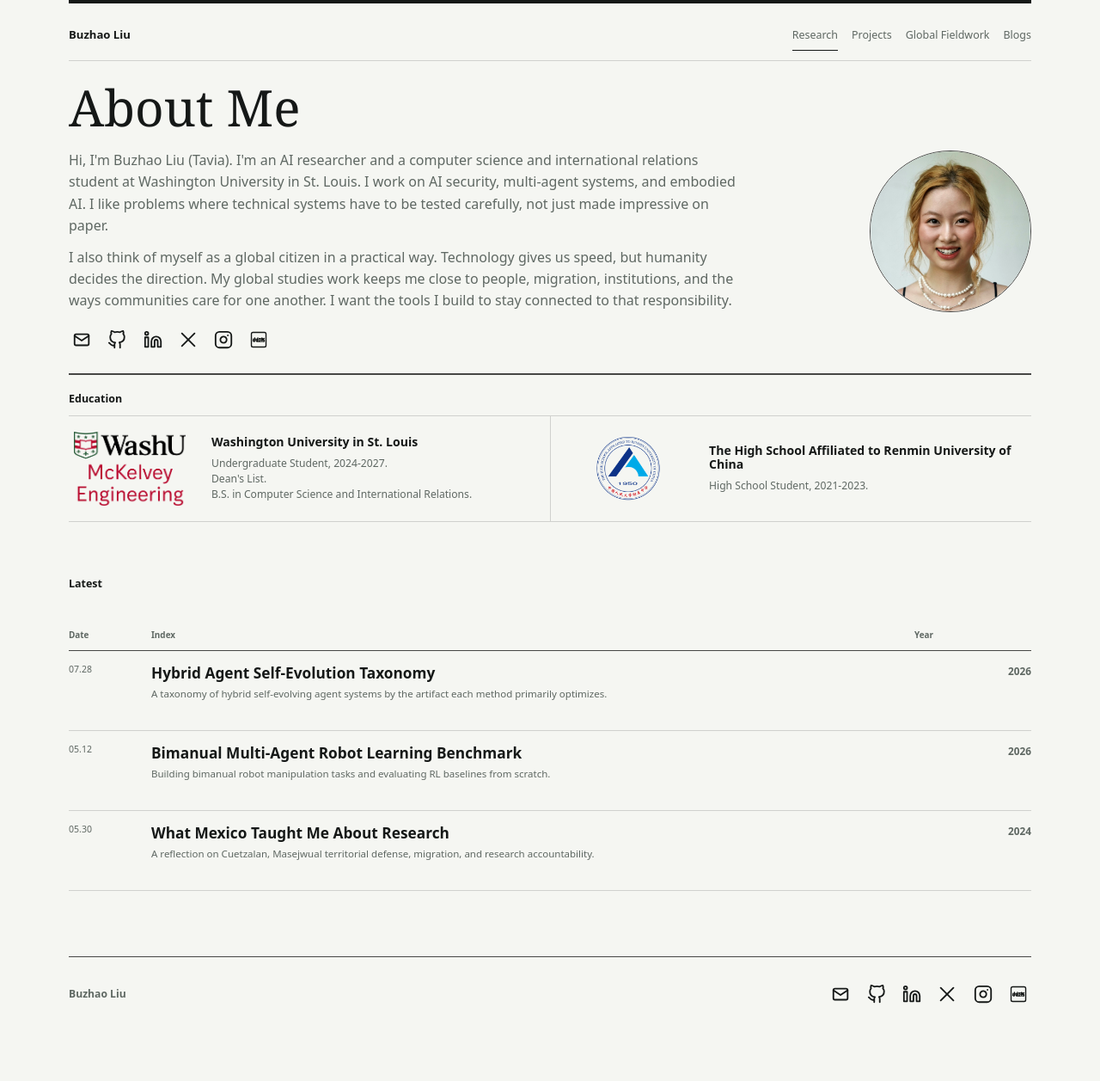
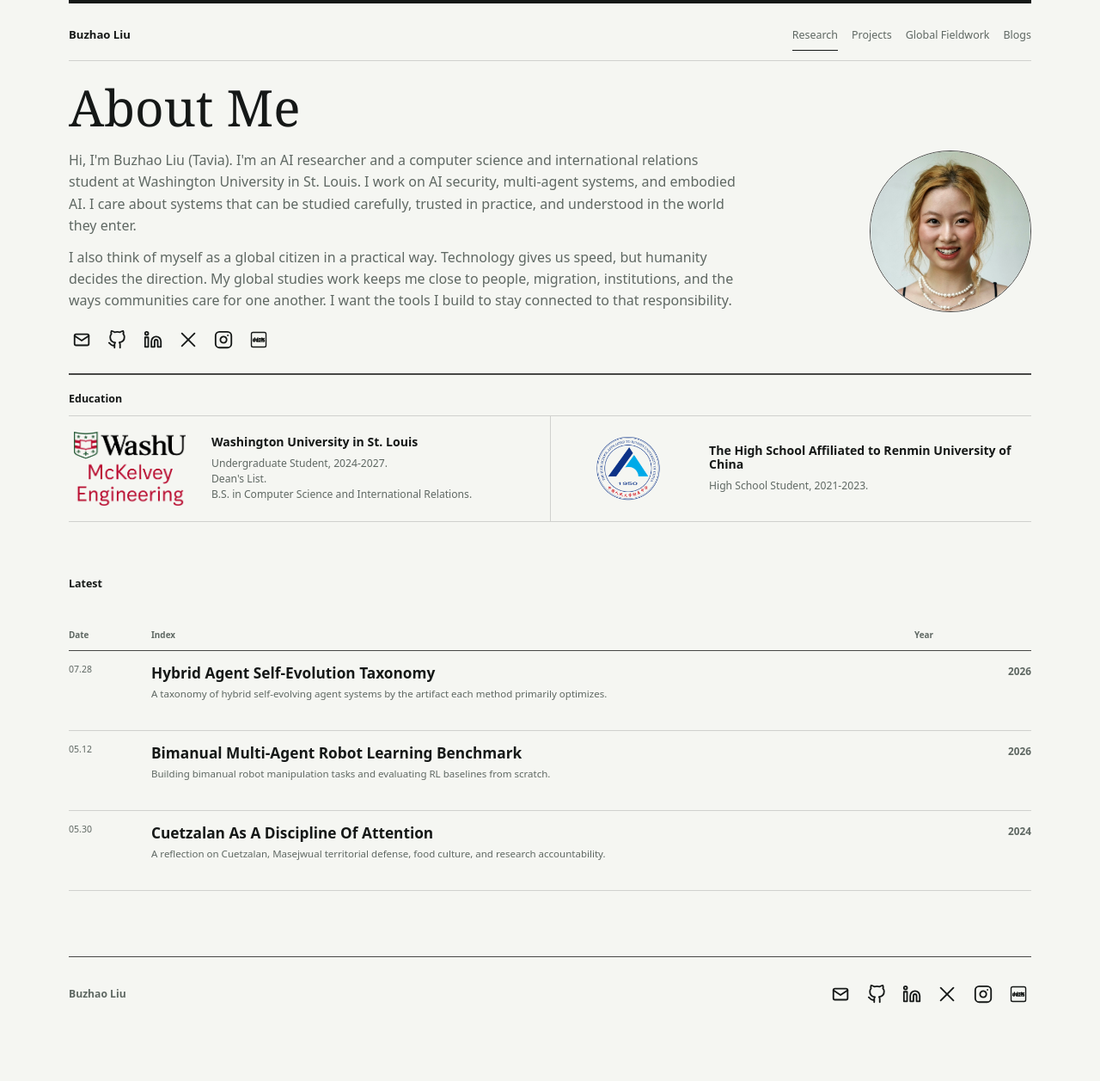
Before and after one commit to tavia-liu/tavia-liu.github.io, a Jekyll site: the page built from index.html, in a window 1280 px wide. Shown: the whole page at 86% size. Built offline with Jekyll 4.4.1, drawn with Linux system fonts in a browser that asks for light colours.

Commit message:
Refine portfolio copy and links

```diff
--- a/_posts/2024-05-30-mexico-field-reflection.md
+++ b/_posts/2024-05-30-mexico-field-reflection.md
@@ -1,22 +1,35 @@
 ---
-title: "What Mexico Taught Me About Research"
+title: "Cuetzalan As A Discipline Of Attention"
 date: 2024-05-30
-description: "A reflection on Cuetzalan, Masejwual territorial defense, migration, and research accountability."
+description: "A reflection on Cuetzalan, Masejwual territorial defense, food culture, and research accountability."
 tags: [fieldwork, mexico, global-studies]
 reading_time: "5 min"
 permalink: /blog/mexico-field-reflection/
 image: /assets/img/fieldwork/mexico-jungle-group.jpg
 ---
 
-This reflection comes from a May 2024 field study in Cuetzalan, Mexico, developed in partnership with Augsburg University.
+I arrived in Mexico thinking about global citizenship as a moral vocabulary. I left understanding it more as a discipline of attention. It is easy to say that the world is connected. It is harder to sit with the concrete form of that connection when it appears as a family divided by immigration policy, a river threatened by a dam, or a community meeting where people decide how to defend their territory.
+
+<figure class="reflection-photo reflection-photo--wide">
+  <img src="{{ '/assets/img/fieldwork/mexico-jungle-group.jpg' | relative_url }}" alt="Field study group in Cuetzalan">
+</figure>
+
+Our conversations made abstraction difficult. Migrants did not speak about the United States as an idea. They spoke about distance from family and the cost of waiting. Social movement leaders spoke about policy through the daily pressure it places on people who cross borders or live with someone absent because of them.
+
+The Masejwual communities we learned from did not treat sovereignty as an academic keyword. They described the work of defending territory and water against mining projects and hydroelectric dams. What stayed with me was how ordinary the work looked from the outside. Cooperative organization. Local government. Hospitality offered with care. A language kept alive through use.
 
 <section class="reflection-photo-grid" aria-label="Cuetzalan field notes in photos">
-  <figure class="reflection-photo reflection-photo--wide">
-    <img src="{{ '/assets/img/fieldwork/mexico-jungle-group.jpg' | relative_url }}" alt="Field study group in Cuetzalan">
-  </figure>
   <figure class="reflection-photo">
     <img src="{{ '/assets/img/fieldwork/mexico-pajti-mural.jpg' | relative_url }}" alt="PAJTI mural in Cuetzalan">
   </figure>
+  <figure class="reflection-photo">
+    <img src="{{ '/assets/img/fieldwork/mexico-plaza-protest.jpg' | relative_url }}" alt="Public signs in a Cuetzalan plaza">
+  </figure>
+</section>
+
+Food made that lesson easier to understand. A meal was not only something served after the serious conversation ended. It was part of the conversation. We learned how outside judgment can misread a culture quickly. Some people see children drinking coffee and call the practice uncultured. The more careful story is that families often use decaf coffee, and the drink belongs to a local food world with its own knowledge. At PAJTI, even handmade local oil carried that same lesson. Culture was not decoration. It was technique, memory, and care made practical.
+
+<section class="reflection-photo-grid" aria-label="Cuetzalan food culture photos">
   <figure class="reflection-photo">
     <img src="{{ '/assets/img/fieldwork/mexico-stew-meal.jpg' | relative_url }}" alt="Local meal served in Cuetzalan">
   </figure>
@@ -25,12 +38,4 @@
   </figure>
 </section>
 
-I arrived in Mexico thinking about global citizenship as a moral vocabulary. I left understanding it more as a discipline of attention. It is easy to say that the world is connected. It is harder to sit with the concrete form of that connection when it appears as a family divided by immigration policy, a river threatened by a dam, or a community meeting where people decide how to defend their territory.
-
-Our conversations made abstraction difficult. Migrants did not speak about the United States as an idea. They spoke about distance from family and the cost of waiting. Social movement leaders spoke about policy through the daily pressure it places on people who cross borders or live with someone absent because of them.
-
-The Masejwual communities we learned from did not treat sovereignty as an academic keyword. They described the work of defending territory and water against mining projects and hydroelectric dams. What stayed with me was how ordinary the work looked from the outside. Cooperative organization. Local government. Hospitality offered with care. A language kept alive through use.
-
-Food made that lesson easier to understand. A meal was not only something served after the serious conversation ended. It was part of the conversation. We learned how outside judgment can misread a culture quickly. Some people see children drinking coffee and call the practice uncultured. The more careful story is that families often use decaf coffee, and the drink belongs to a local food world with its own knowledge. At PAJTI, even handmade local oil carried that same lesson. Culture was not decoration. It was technique, memory, and care made practical.
-
 Those practices changed how I understand research. Good research is not extraction with better language. It requires humility about what one does not know and accountability to the people whose lives become data. As a computer scientist, I carry this back into technical work because systems increasingly decide who is searched, whose language is legible, and whose record can be found. My global studies training keeps me close to that responsibility.
--- a/index.html
+++ b/index.html
@@ -8,7 +8,7 @@
     <div>
       <h1>About Me</h1>
       <div class="hero-copy">
-        <p>Hi, I'm Buzhao Liu (Tavia). I'm an AI researcher and a computer science and international relations student at Washington University in St. Louis. I work on AI security, multi-agent systems, and embodied AI. I like problems where technical systems have to be tested carefully, not just made impressive on paper.</p>
+        <p>Hi, I'm Buzhao Liu (Tavia). I'm an AI researcher and a computer science and international relations student at Washington University in St. Louis. I work on AI security, multi-agent systems, and embodied AI. I care about systems that can be studied carefully, trusted in practice, and understood in the world they enter.</p>
         <p>I also think of myself as a global citizen in a practical way. Technology gives us speed, but humanity decides the direction. My global studies work keeps me close to people, migration, institutions, and the ways communities care for one another. I want the tools I build to stay connected to that responsibility.</p>
       </div>
     </div>
--- a/projects/index.html
+++ b/projects/index.html
@@ -28,9 +28,9 @@
     <div>
       <h2>National Archives Immigrant Database Platform</h2>
       <div class="paper-meta">
-        <p><a href="https://ada.artsci.wustl.edu/miles/">Website</a> / <a href="https://github.com/tavia-liu/immigrant-database-platform">Code</a></p>
+        <p><a href="https://github.com/tavia-liu/immigrant-database-platform">Code</a></p>
       </div>
-      <p>I built a public research platform for historical immigrant records from the National Archives. The system turns messy spreadsheets into searchable records so researchers can find passenger histories without redoing spreadsheet cleanup.</p>
+      <p>A research platform for the 1904 to 1940 Chinese immigration records from Lists of Chinese Passengers Arriving at San Francisco and the Population Roster Archive. It turns passenger lists into searchable records for historical research.</p>
     </div>
   </article>
 
@@ -45,7 +45,7 @@
       <div class="paper-meta">
         <p><a href="https://tavialiu.com/life-in-weeks-wallpaper/">Website</a></p>
       </div>
-      <p>I designed a visual calendar that turns a human life into weeks. The project makes time feel countable without making it cold.</p>
+      <p>A visual calendar that turns a human life into weeks. It invites people to notice time clearly and cherish the life they are living.</p>
     </div>
   </article>
 </section>
--- a/research/index.html
+++ b/research/index.html
@@ -15,6 +15,7 @@
       <div class="paper-meta">
         <p>Buzhao Liu, Xinhang Ma, Yevgeniy Vorobeychik</p>
         <p>Submitted to AAAI 2027</p>
+        <p>Paper / Code</p>
       </div>
       <p>We propose CAD, a defense that detects malicious instructions in text seen by LLM agents. CAD reads each sentence with the user query and surrounding context, then uses adversarial training to stay reliable under indirect prompt injection attacks.</p>
     </div>
@@ -31,6 +32,7 @@
       <div class="paper-meta">
         <p>Buzhao Liu, Sunita Parikh</p>
         <p>working paper / computational social science study</p>
+        <p>Paper / Code</p>
       </div>
       <p>We study how Indian municipal corporators change language as they move between voters and government offices. Using 230+ interviews, I built an AI-assisted pipeline that turns qualitative transcripts into structured language-use variables. The project shows that political speech is practical judgment, shaped by who is listening and what the situation demands.</p>
     </div>
```
